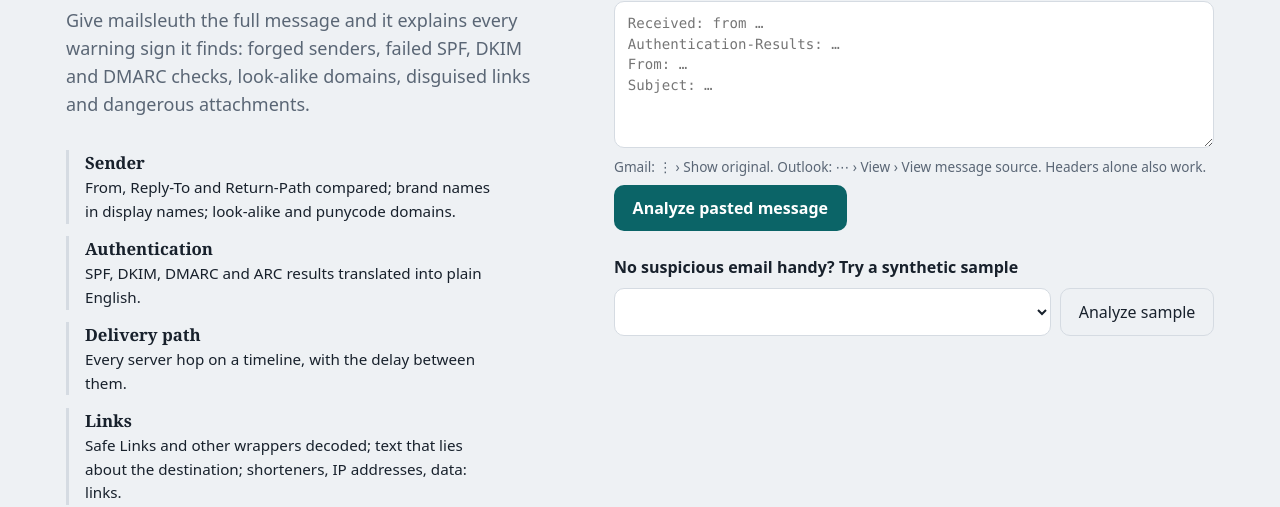
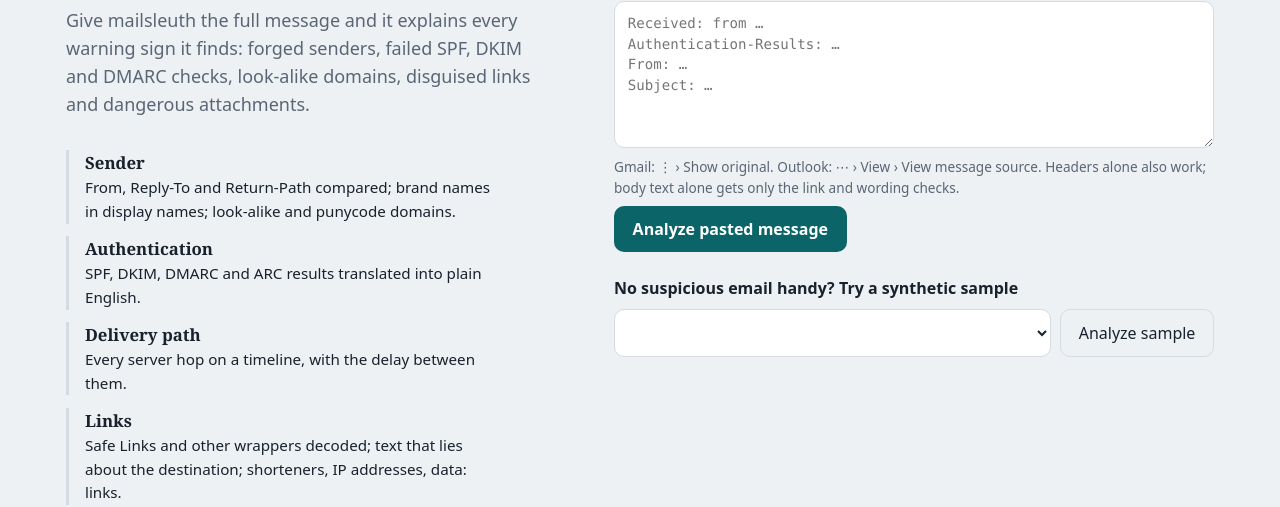
Before and after one commit to Habibeyilmazz/mailsleuth, a website built with Vite: page index.html in a window 1280 px wide. Shown: the part 325-832 px from the top of the page. Built offline with nearby package versions, Linux system fonts and the light colour scheme.

Commit message:
Fix brand count in README, say what body-only input gets, keep favicon out of the CLI build
Co-Authored-By: Claude Opus 5.5 <noreply@anthropic.com>

```diff
--- a/index.html
+++ b/index.html
@@ -38,7 +38,7 @@
           <div class="paste">
             <label for="paste">Or paste the message source</label>
             <textarea id="paste" rows="6" spellcheck="false" placeholder="Received: from …&#10;Authentication-Results: …&#10;From: …&#10;Subject: …"></textarea>
-            <p class="hint">Gmail: ⋮ › Show original. Outlook: ⋯ › View › View message source. Headers alone also work.</p>
+            <p class="hint">Gmail: ⋮ › Show original. Outlook: ⋯ › View › View message source. Headers alone also work; body text alone gets only the link and wording checks.</p>
             <button id="analyze-paste" type="button" class="primary">Analyze pasted message</button>
           </div>
 
--- a/vite.cli.config.ts
+++ b/vite.cli.config.ts
@@ -2,6 +2,7 @@ import { defineConfig } from 'vite';
 
 // Bundles the shared core + CLI entry into one Node ESM file.
 export default defineConfig({
+  publicDir: false, // the web app's favicon does not belong next to the CLI
   build: {
     ssr: 'src/cli.ts',
     outDir: 'dist-cli',
```
Also changed, not shown: README.md.
